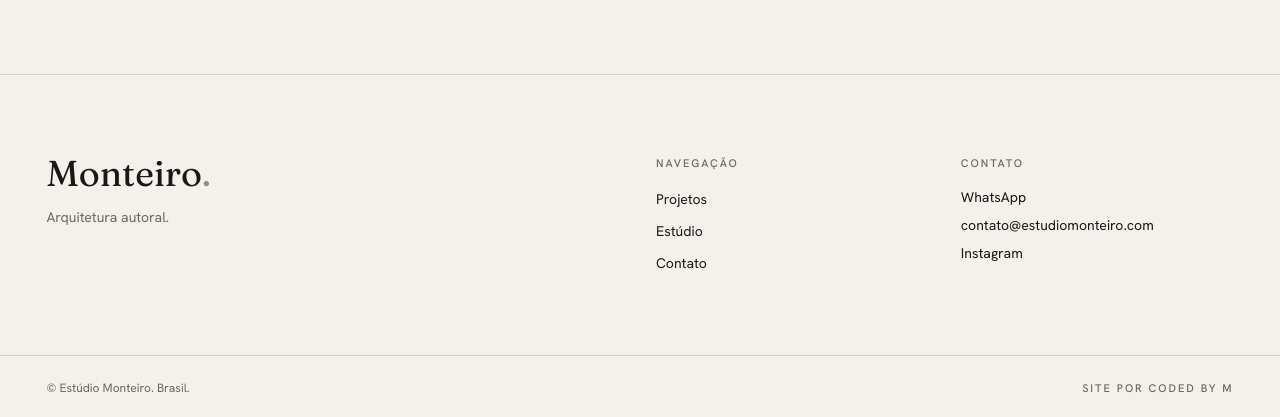
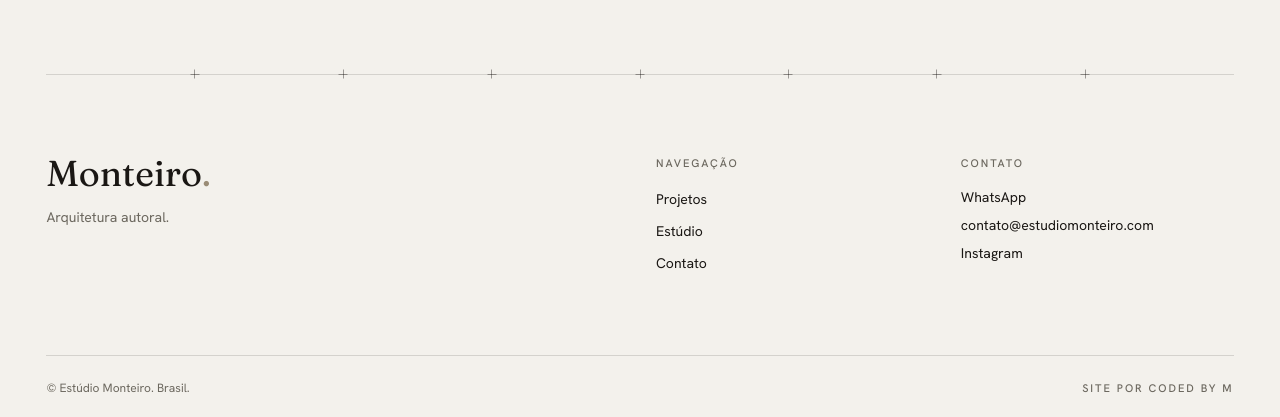
Before and after one commit to theusinshow/monteiro, a Next.js app: page / in a window 1280 px wide. Shown: the part 2274-2691 px from the top of the page. Built offline with nearby package versions, Linux system fonts and the light colour scheme.

Commit message:
feat(grid): align header and footer to global grid

```diff
--- a/components/layout/Footer.tsx
+++ b/components/layout/Footer.tsx
@@ -1,16 +1,18 @@
 import Link from "next/link";
 import { Container } from "@/components/ui/Container";
+import { Rule } from "@/components/ui/Rule";
 import { nav, site } from "@/lib/site";
 
 /**
- * Footer as an index — a quiet navigation grid framed by hairlines,
- * carrying the persistent, low-pressure contact path.
+ * Footer as an index — a quiet navigation grid on the global columns, its
+ * edges drawn by element Rules; carries the low-pressure contact path.
  */
 export function Footer() {
   return (
-    <footer className="relative z-10 mt-32 border-t border-line bg-paper">
-      <Container className="grid grid-cols-2 gap-x-8 gap-y-12 py-16 md:grid-cols-12 md:py-20">
-        <div className="col-span-2 md:col-span-5">
+    <footer className="relative z-10 mt-32 bg-paper">
+      <Rule marks />
+      <Container className="grid grid-cols-2 gap-x-8 gap-y-12 py-16 md:grid-cols-8 md:py-20">
+        <div className="col-span-2 md:col-span-4">
           <p className="font-display text-3xl leading-none md:text-4xl">
             {site.name}
             <span className="text-stone">.</span>
@@ -20,7 +22,7 @@ export function Footer() {
           </p>
         </div>
 
-        <nav className="md:col-span-3 md:col-start-7" aria-label="Rodapé">
+        <nav className="md:col-span-2 md:col-start-5" aria-label="Rodapé">
           <p className="label mb-4">Navegação</p>
           <ul className="space-y-2">
             {nav.map((item) => (
@@ -36,7 +38,7 @@ export function Footer() {
           </ul>
         </nav>
 
-        <div className="md:col-span-3">
+        <div className="md:col-span-2 md:col-start-7">
           <p className="label mb-4">Contato</p>
           <ul className="space-y-2 text-sm text-ink">
             <li>
@@ -58,7 +60,8 @@ export function Footer() {
         </div>
       </Container>
 
-      <Container className="flex flex-col gap-2 border-t border-line py-6 text-xs text-graphite md:flex-row md:items-center md:justify-between">
+      <Rule />
+      <Container className="flex flex-col gap-2 py-6 text-xs text-graphite md:flex-row md:items-center md:justify-between">
         <span>
           © {site.fullName}. {site.location}.
         </span>
--- a/components/layout/Header.tsx
+++ b/components/layout/Header.tsx
@@ -1,14 +1,15 @@
 import Link from "next/link";
 import { Container } from "@/components/ui/Container";
+import { Rule } from "@/components/ui/Rule";
 import { nav, site } from "@/lib/site";
 
 /**
- * Minimal editorial header. A single hairline divides it from the page;
- * scroll-reactive treatment is layered in Phase 05.
+ * Minimal editorial header. Its baseline is an element Rule on the grid, with
+ * crosshairs at the column intersections; logo and nav align to the band edges.
  */
 export function Header() {
   return (
-    <header className="sticky top-0 z-50 border-b border-line bg-paper/80 backdrop-blur-md">
+    <header className="sticky top-0 z-50 bg-paper/80 backdrop-blur-md">
       <Container className="flex h-16 items-center justify-between md:h-20">
         <Link
           href="/"
@@ -34,6 +35,7 @@ export function Header() {
           </ul>
         </nav>
       </Container>
+      <Rule marks />
     </header>
   );
 }
```
